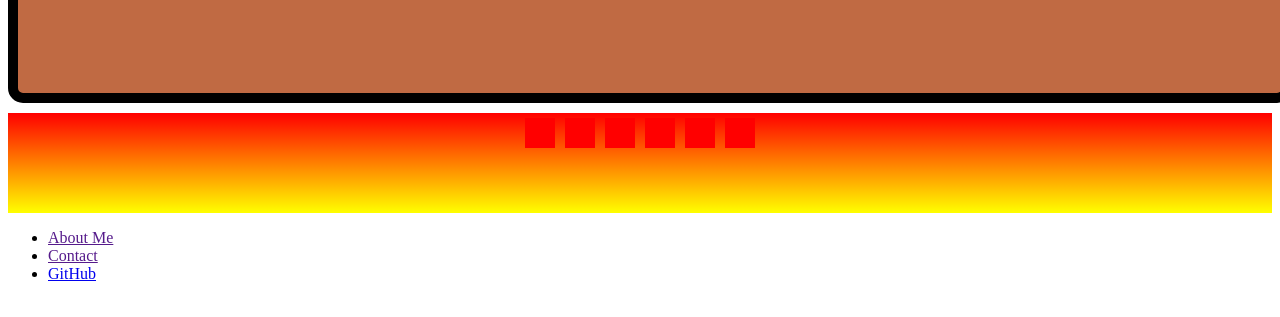
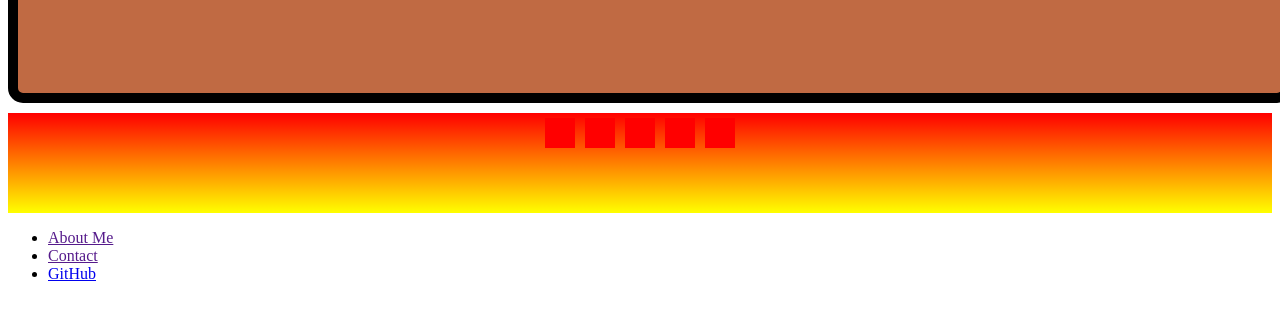
Before and after one commit to dennisnyarko/portfolio-demo, a plain HTML site: page index.html in a window 1280 px wide. Shown: the part 185-502 px from the top of the page. Drawn offline with Linux system fonts and the light colour scheme.

Commit message:
Update index.html

```diff
--- a/index.html
+++ b/index.html
@@ -20,7 +20,6 @@
       <div class="test"></div>
       <div class="test"></div>
       <div class="test"></div>
-      <div class="test"></div>
     </section>
     <footer>
       <ul>
```
